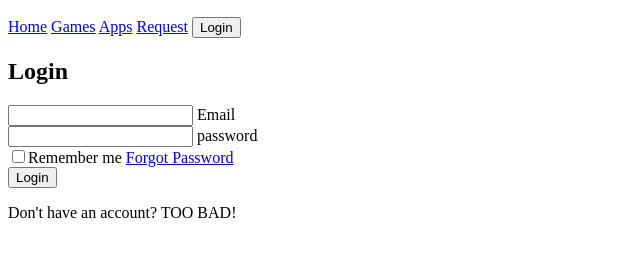
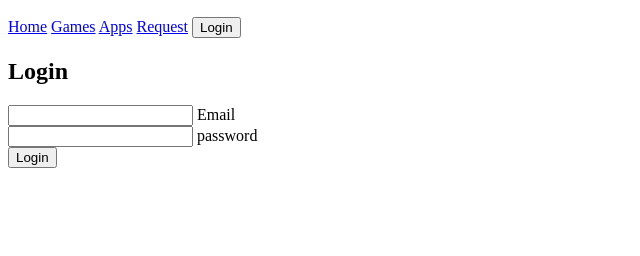
Before and after one commit to Gamingregory112/Books, a plain HTML site: page Index.html in a window 1280 px wide. Shown: the part 50-306 px from the top of the page, without its empty margins (0-640 px from the left). Drawn offline with Linux system fonts and the light colour scheme.

Commit message:
Update Index.html

```diff
--- a/Index.html
+++ b/Index.html
@@ -25,25 +25,16 @@
     <div class="wrapper">
         <div class="form-box login">
             <h2>Login</h2>
-            <form action="#" method="post">
+            <form>
                 <div class="input-box">
-                    <span class="icon"></span>
-                    <input id="email" type="email" required>
+                    <input id="email" required>
                     <label>Email</label>
                 </div>
                 <div class="input-box">
-                    <span class="icon"></span>
-                    <input id="password" type="password" required>
+                    <input id="password" required>
                     <label>password</label>
                 </div>
-                <div class="remember-forgot">
-                    <label><input type="checkbox">Remember me</label>
-                    <a href="#">Forgot Password</a>
-                </div>
-                <button type="submit" class="btn">Login</button>
-                <div class="login-register">
-                    <p>Don't have an account? TOO BAD!</p>
-                </div>
+                <button type="button" conclick="getInfo()">Login</button>
             </form>
         </div>
     </div>
```
